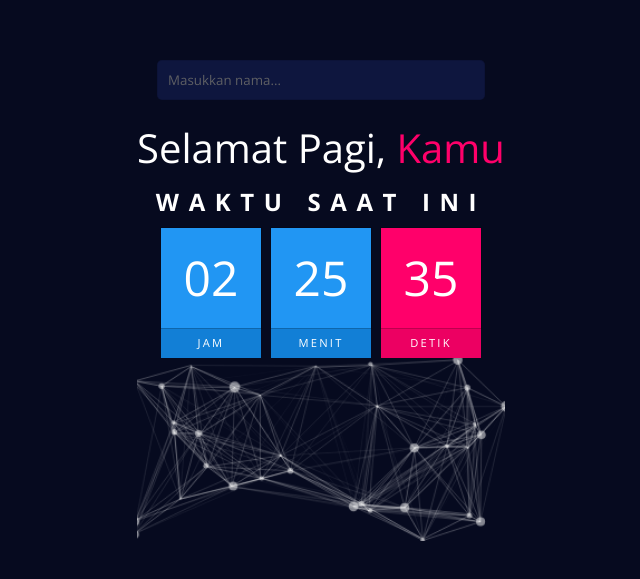
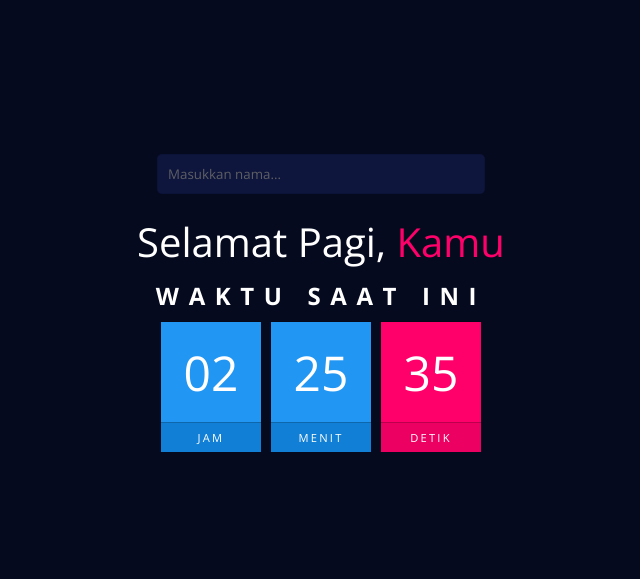
Before and after one commit to fsholehan/fsholehan.github.io, a website: page index.html in a window 1280 px wide. Shown: the part 107-686 px from the top of the page, without its empty margins (319-959 px from the left). Drawn offline with nearby package versions, Linux system fonts and the light colour scheme.

Commit message:
Update index.html

```diff
--- a/index.html
+++ b/index.html
@@ -27,7 +27,7 @@
   </div>
 
   <script src="script.js"></script>
-  <script src="particles.js"></script>
+<!--   <script src="particles.js"></script> -->
   <script src="app.js"></script>
 </body>
 
```
